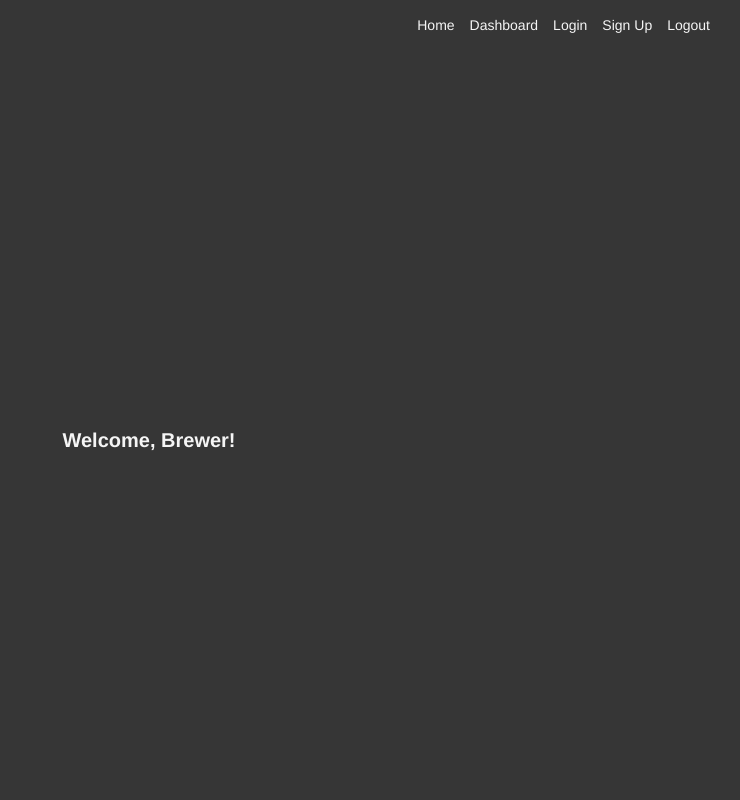
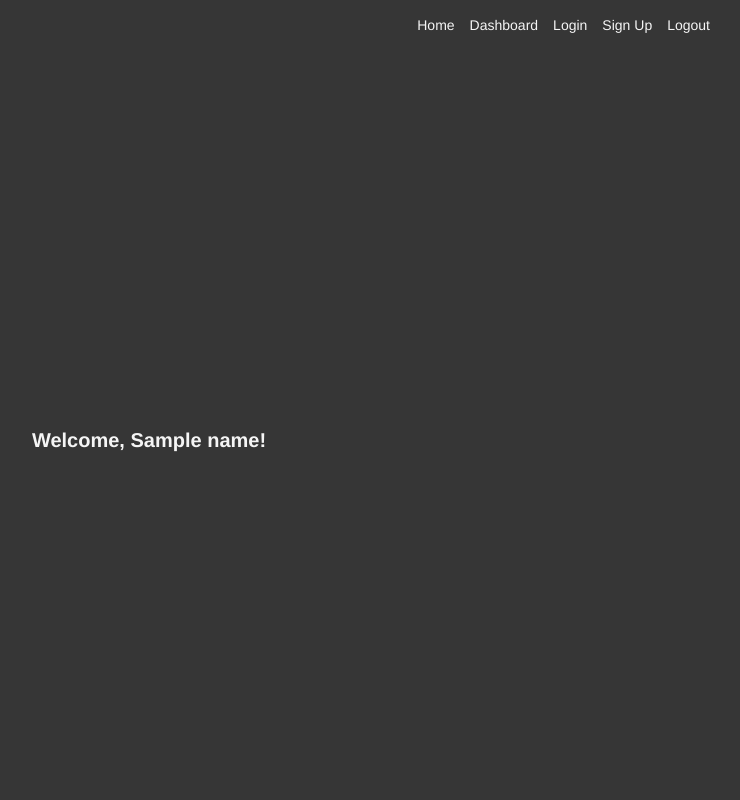
Before and after one commit to Honey20103/BrewMaster, a Flask app: template homebrew_app/project/templates/dashboard.html in a window 1280 px wide. Shown: the whole page, without its empty margins (491-1231 px from the left). Run offline with Flask 2, Linux system fonts and the light colour scheme; the template is opened without the code that fills it: most values are stand-ins (such as "Sample title", 1, 10 or a date in 2020); parts of the project's set-up code (start-up, migrations or seed data) failed here and were passed over; some libraries are stand-ins or nearby versions.

Commit message:
used the name of the current user and send it to the template with current_user function

```diff
--- a/homebrew_app/project/main.py
+++ b/homebrew_app/project/main.py
@@ -1,6 +1,6 @@
 #!/usr/bin/python3
 import os
-from flask import Blueprint, render_template
+from flask import Blueprint, render_template, current_user
 from . import db
 
 main = Blueprint('main', __name__)
@@ -10,8 +10,9 @@
     return render_template('index.html')
 
 @main.route('/dashboard')
+@login_required
 def dashboard():
-    return render_template('dashboard.html')
+    return render_template('dashboard.html', name=current_user.name)
 
 if __name__ == '__main__':
     main.run(host=os.environ.get('IP'),
--- a/homebrew_app/project/templates/dashboard.html
+++ b/homebrew_app/project/templates/dashboard.html
@@ -2,6 +2,6 @@
 
 {% block content %}
 <h1 class="title">
-  Welcome, Brewer!
+  Welcome, {{ name }}!
 </h1>
 {% endblock %}
```
